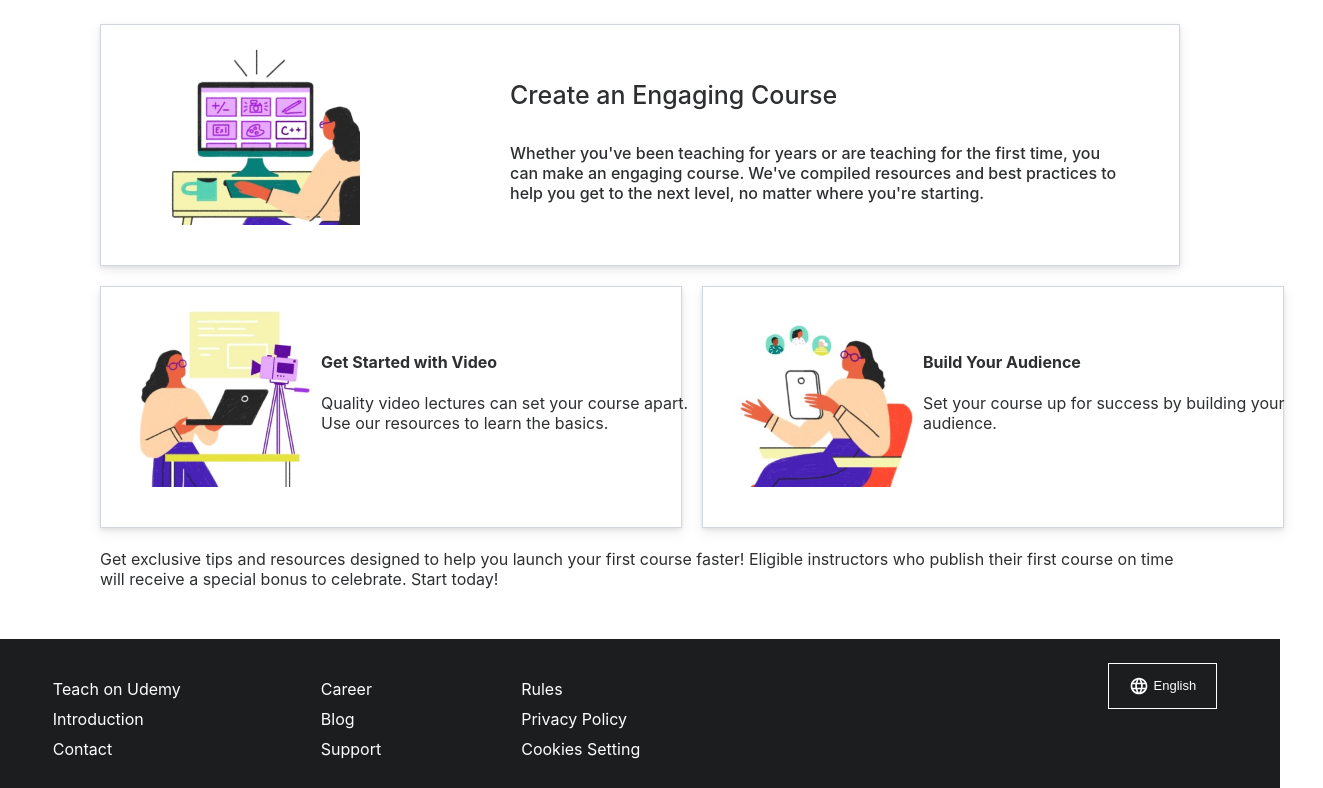
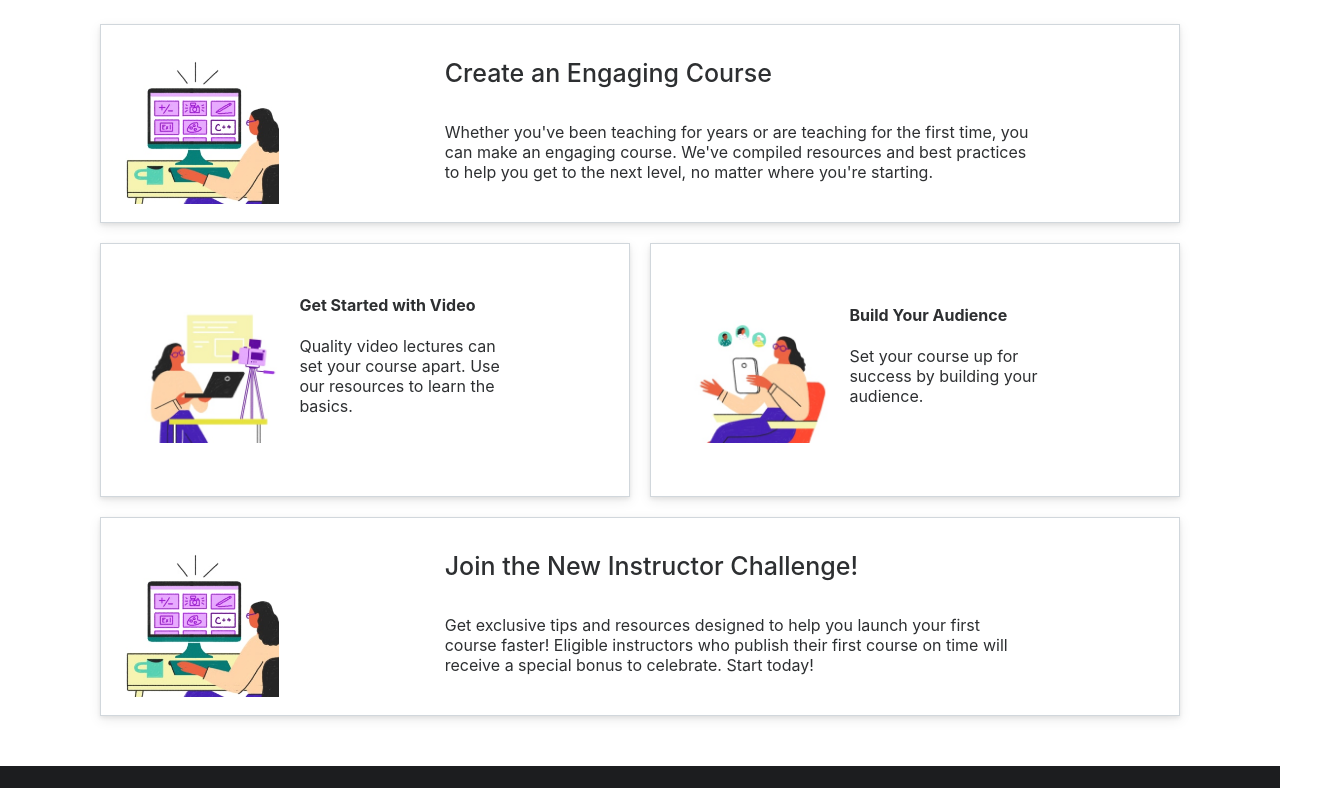
Before and after one commit to nqq203/udemy-app, a React (Create React App) app: page /instructor/courses in a window 1280 px wide. Shown: the part 480-1268 px from the top of the page, 1323 px wide, since content can reach past the window. Built offline with nearby package versions, Linux system fonts and the light colour scheme.

Commit message:
Add: add Create-Course page

```diff
--- a/src/App.js
+++ b/src/App.js
@@ -7,7 +7,8 @@ import {
 import Header from './components/Header/Header';
 import Footer from './components/Footer/Footer';
 import SignUp from './page/SignUp/SignUp';
-import InstructorCourse from './page/Course/InstructorCourse';
+import InstructorCourse from './page/CreateCourse/InstructorCourse';
+import InstructorCreateCourse from './page/CreateCourse/InstructorCreateCourse';
 
 export default function App() {
   return (
@@ -18,6 +19,8 @@ export default function App() {
           <Route path="/" />
           <Route path="/sign-up" element={<SignUp />}/>
           <Route path="/instructor/courses" element={<InstructorCourse />}/>
+          <Route path="/instructor/courses/create" element={<InstructorCreateCourse />}/>
+
         </Routes>
       </main>
       <Footer/>
--- a/src/page/Course/InstructorCourse.js
+++ b/src/page/CreateCourse/InstructorCourse.js
@@ -1,40 +1,49 @@
 import styled from "styled-components";
 import { Button } from "../../components/Button/Button";
+import { useNavigate } from "react-router-dom";
 
 export default function InstructorCourse() {
+  const navigate = useNavigate();
+  function onNavgigateToCreate() {
+    // navigate("/instructor/courses/create");
+  };
+
   return <InstructorCourseWrapper>
     <CourseCreation>
       <div className="course-creation_text">Jump Into Course Creation</div>
-      <Button bgColor={'var(--color-purple-300)'} fontWeight={700} hoverBgColor={'var(--color-purple-400)'}>Create Your Course</Button>
+      <Button bgColor={'var(--color-purple-300)'} fontWeight={700} hoverBgColor={'var(--color-purple-400)'} onClick={onNavgigateToCreate}>Create Your Course</Button>
     </CourseCreation>
     <div className="course-creation_description">Based on your experience, we think these resources will be helpful.</div>
     <CourseGetStarted>
-      <div className="course-getstarted_engage">
-        <img src="../../../assets/engaging-course.jpg"/>
-        <div className="course-engagement">
-          <h4 className="course-engagement-title">Create an Engaging Course</h4>
-          <div className="course-engagement-description">Whether you've been teaching for years or are teaching for the first time, you can make an engaging course. We've compiled resources and best practices to help you get to the next level, no matter where you're starting.</div>
+      <div className="course-one-box">
+        <img src="../../../assets/engaging-course.jpg" alt="engaging-course"/>
+        <div className="course-one-box_content">
+          <h4>Create an Engaging Course</h4>
+          <div>Whether you've been teaching for years or are teaching for the first time, you can make an engaging course. We've compiled resources and best practices to help you get to the next level, no matter where you're starting.</div>
         </div>
       </div>
-      <div className="course-creation-and-audience">
+      <div className="course-two-box">
         <div className="course-create-video">
-          <img src="../../../assets/video-creation.jpg"/>
+          <img src="../../../assets/video-creation.jpg" alt="video-creation"/>
           <div className="video-creation">
             <h4 className="video-creation-title">Get Started with Video</h4>
             <div className="video-creation-description">Quality video lectures can set your course apart. Use our resources to learn the basics.</div>
           </div>
         </div>
         <div className="course-build-audience">
-          <img src="../../../assets/build-audience.jpg"/>
+          <img src="../../../assets/build-audience.jpg" alt="build-audience"/>
           <div className="build-audience">
             <h4 className="build-audience-title">Build Your Audience</h4>
             <div className="build-audience-description">Set your course up for success by building your audience.</div>
           </div>
         </div>
       </div>
-      <div className="course-newcomer">
-        <h4 className="course-newcomer-title"></h4>
-        <div className="course-newcomer-description">Get exclusive tips and resources designed to help you launch your first course faster! Eligible instructors who publish their first course on time will receive a special bonus to celebrate. Start today!</div>
+      <div className="course-one-box" style={{marginTop: "20px"}}>
+        <img src="../../../assets/engaging-course.jpg" alt="engaging-course"/>
+        <div className="course-one-box_content">
+          <h4>Join the New Instructor Challenge!</h4>
+          <div>Get exclusive tips and resources designed to help you launch your first course faster! Eligible instructors who publish their first course on time will receive a special bonus to celebrate. Start today!</div>
+        </div>
       </div>
     </CourseGetStarted>
   </InstructorCourseWrapper>
@@ -83,7 +92,7 @@ const CourseGetStarted = styled.div`
   flex-direction: column;
   margin: 50px 100px;
 
-  .course-getstarted_engage {
+  .course-one-box {
     display: flex;
     flex-direction: row;
     justify-content: center;
@@ -93,13 +102,13 @@ const CourseGetStarted = styled.div`
     box-shadow: 0 2px 4px rgba(0,0,0,.08), 0 4px 12px rgba(0,0,0,.08);
 
     img {
-      width: 200px;
+      width: 15%;
       height: auto;
-      padding-bottom: 40px;
+      padding: 2vh;
     }
 
     div {
-      width: 610px;
+      width: 80%;
 
       h4 {
         font-weight: 500;
@@ -107,27 +116,27 @@ const CourseGetStarted = styled.div`
       }
       div {
         padding-bottom: 40px;
-        font-weight: 500;
       }
     }
   }
 
-  .course-creation-and-audience {
+  .course-two-box {
     margin-top: 20px;
     display: flex;
     flex-direction: row;
     gap: 20px;
 
     img {
-      width: 200px;
+      width: 30%;
       padding-bottom: 40px;
+      padding: 2vh;
     }
 
     .course-create-video,
     .course-build-audience {
       display: flex;
       flex-direction: row;
-      width: 50%;
+      width: 100%;
       justify-content: space-around;
       border: 1px solid var(--color-gray-200);
       box-shadow: 0 2px 4px rgba(0,0,0,.08), 0 4px 12px rgba(0,0,0,.08);
@@ -139,7 +148,7 @@ const CourseGetStarted = styled.div`
       }
 
       div {
-        width: 400px;
+        width: 70%;
         display: flex;
         flex-direction: column;
         padding-bottom: 40px;
--- /dev/null
+++ b/src/page/CreateCourse/InstructorCreateCourse.js
@@ -0,0 +1,80 @@
+import { useState } from "react";
+import styled from "styled-components";
+
+export default function InstructorCreateCourse() {
+  const [contentItems, setContentItems] = useState([
+    {
+      id: 1,
+      title: "Level",
+    },
+    {
+      id: 2,
+      title: "Curriculum",
+    }
+  ]);
+  const [publishItems, setPublishItems] = useState([
+    {
+      id: 1,
+      title: "Course landing page",
+    },
+    {
+      id: 2,
+      title: "Pricing",
+    }
+  ]);
+  return (
+    <InstructorCreateCourseWrapper>
+      <CreateCourseOptionBar>
+        <CreateContent>
+          <h4>Create your content</h4>
+          {contentItems.map((item) => {
+            return <div key={item.id} style={{display: "flex", flexDirection: "row"}}>
+              <div className="icon"></div>
+              <div>{item.title}</div>
+            </div>
+          })}
+        </CreateContent>
+        <PublishCourse>
+          <h4>Publish your course</h4>
+          {publishItems.map((item) => {
+            return <div key={item.id} style={{display: "flex", flexDirection: "row"}}>
+              <div className="icon"></div>
+              <div>{item.title}</div>
+            </div>
+          })}
+        </PublishCourse>
+
+      </CreateCourseOptionBar>
+      <CreateCourseMain>
+        <h1>Create Course</h1>
+      </CreateCourseMain>
+    </InstructorCreateCourseWrapper>
+  );
+}
+
+const InstructorCreateCourseWrapper = styled.div`
+  display: flex;
+  flex-direction: row;
+
+  h4 {
+    margin: 0;
+  }
+`
+
+const CreateCourseOptionBar = styled.div`
+  width: 20%;
+`
+
+const CreateCourseMain = styled.div`
+  width: 80%;
+
+`
+
+const CreateContent = styled.div`
+  display: flex;
+  flex-direction: column;
+`
+
+const PublishCourse = styled.div`
+
+`
```
